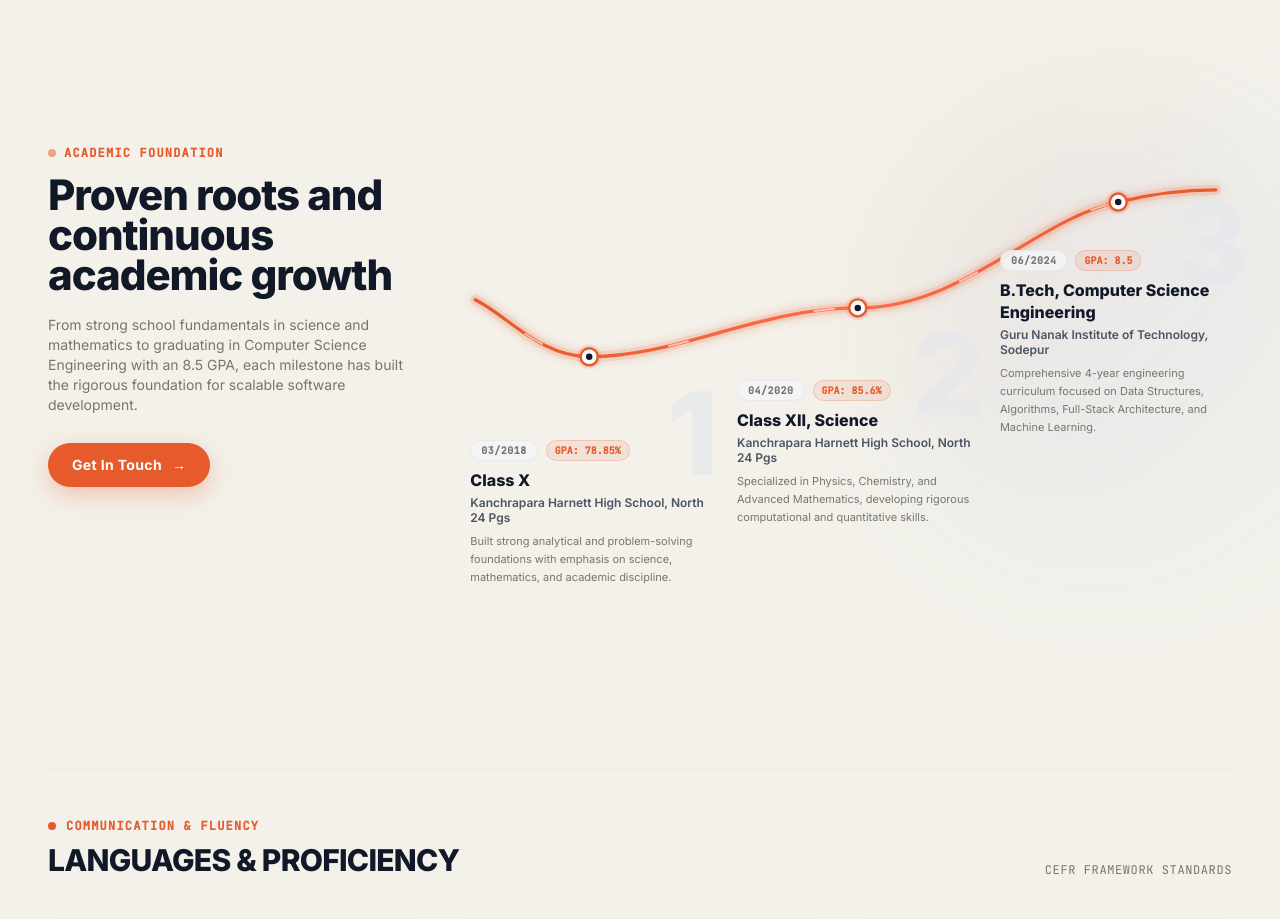
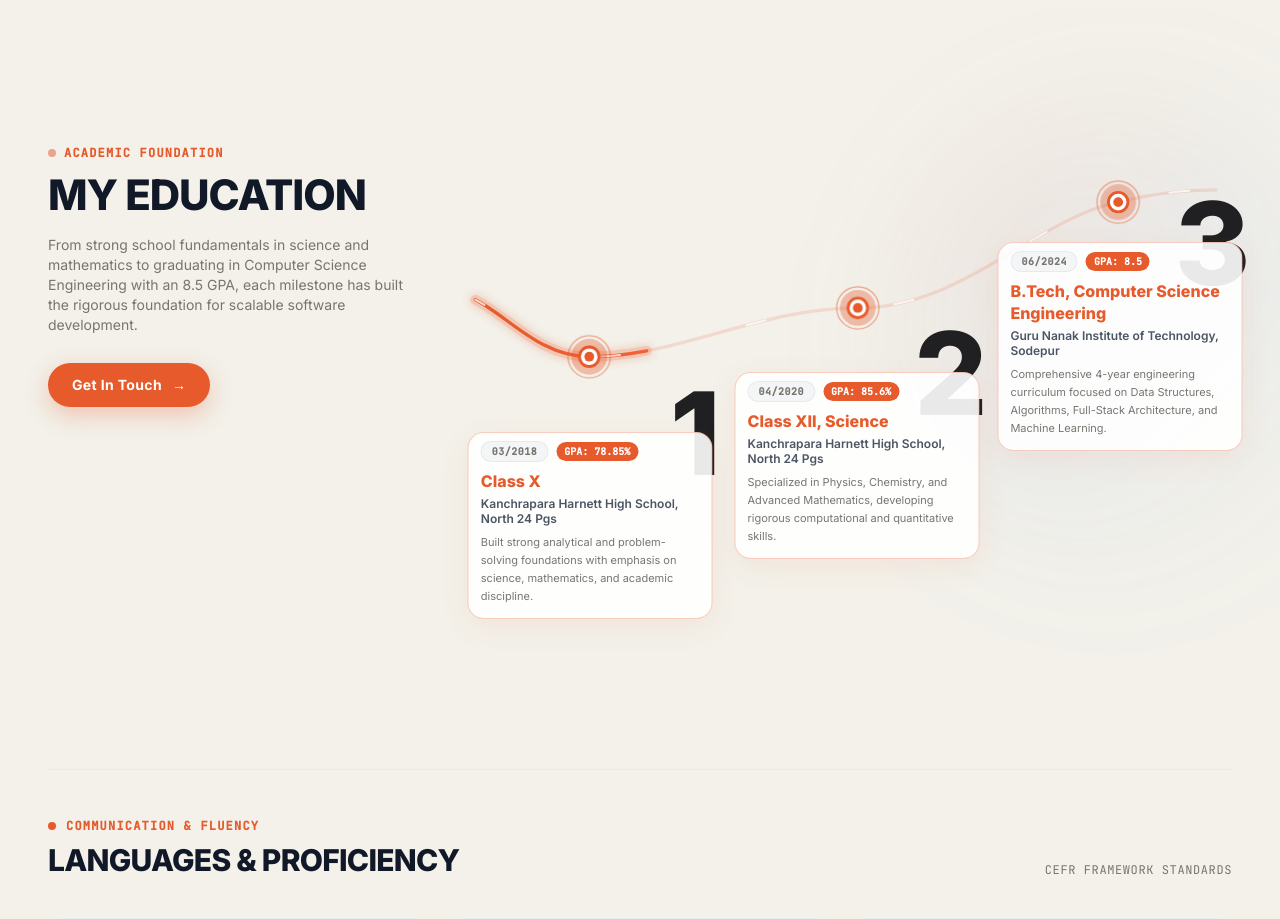
Before and after one commit to AnieX9009/MyPortfolio, a React (Vite) app: page / in a window 1280 px wide. Shown: the part 6280-7199 px from the top of the page. Built offline with nearby package versions, Linux system fonts and the light colour scheme; a web font is replaced by a local one.

Commit message:
Implement sequential scroll animation for points 1, 2, and 3 with traveling line and beacon highlights

```diff
--- a/src/components/EducationSection.tsx
+++ b/src/components/EducationSection.tsx
@@ -1,5 +1,5 @@
-import React, { useState } from 'react';
-import { motion } from 'framer-motion';
+import React, { useState, useRef, useEffect } from 'react';
+import { motion, useScroll, useTransform, useInView } from 'framer-motion';
 import { educationData, languagesData } from '../data/portfolio';
 
 // Academic descriptions for the milestones
@@ -11,6 +11,40 @@ const educationDescriptions = [
 
 export const EducationSection: React.FC = () => {
   const [hoveredIdx, setHoveredIdx] = useState<number | null>(null);
+  const [autoActiveStep, setAutoActiveStep] = useState(0);
+
+  const sectionRef = useRef<HTMLDivElement>(null);
+  const isInView = useInView(sectionRef, { once: false, margin: "-80px" });
+
+  // Scroll-linked progression
+  const { scrollYProgress } = useScroll({
+    target: sectionRef,
+    offset: ["start 75%", "center 35%"],
+  });
+
+  // Transform scroll progress to line stroke length (0 to 1)
+  const scrollPathLength = useTransform(scrollYProgress, [0.05, 0.9], [0.05, 1]);
+
+  // Timed sequential progression when scrolled into view (1 -> 2 -> 3)
+  useEffect(() => {
+    if (!isInView) {
+      setAutoActiveStep(0);
+      return;
+    }
+
+    // Sequentially highlight points 1, 2, and 3
+    const t1 = setTimeout(() => setAutoActiveStep(0), 200);   // Step 1
+    const t2 = setTimeout(() => setAutoActiveStep(1), 1200);  // Step 2
+    const t3 = setTimeout(() => setAutoActiveStep(2), 2200);  // Step 3
+    const t4 = setTimeout(() => setAutoActiveStep(3), 3200);  // All highlighted
+
+    return () => {
+      clearTimeout(t1);
+      clearTimeout(t2);
+      clearTimeout(t3);
+      clearTimeout(t4);
+    };
+  }, [isInView]);
 
   // Desktop SVG Path for the undulating orange wave
   // Starts on left at (20, 200), dips into Node 1 at (160, 270), sweeps into Node 2 at (490, 210), climbs to Node 3 at (810, 80), trails off to (930, 65)
@@ -25,15 +59,15 @@ export const EducationSection: React.FC = () => {
 
   return (
     <section
+      ref={sectionRef}
       id="education"
       className="relative py-24 sm:py-32 px-4 sm:px-8 lg:px-12 max-w-[1440px] mx-auto select-none overflow-hidden"
     >
-      {/* Ambient background decorative circle (matching top-right in reference image) */}
+      {/* Ambient background decorative circle */}
       <div className="absolute right-[-80px] top-[100px] w-[340px] sm:w-[460px] h-[340px] sm:h-[460px] rounded-full bg-gradient-to-br from-[#E65A2B]/10 via-[#3B82F6]/5 to-transparent blur-3xl pointer-events-none -z-10" />
 
       {/* ════════════════════════════════════════════════════════════════════════
           TOP MAIN CONTAINER: LEFT HEADLINE + RIGHT ANIMATED ORANGE WAVE TIMELINE
-          (Direct match to reference image composition & flow)
          ════════════════════════════════════════════════════════════════════════ */}
       <div className="flex flex-col lg:flex-row items-start justify-between gap-12 lg:gap-8 mb-28">
 
@@ -51,7 +85,7 @@ export const EducationSection: React.FC = () => {
             <span>ACADEMIC FOUNDATION</span>
           </motion.div>
 
-          {/* Main Headline matching reference typography */}
+          {/* Main Headline */}
           <motion.h2
             initial={{ opacity: 0, y: 20 }}
             whileInView={{ opacity: 1, y: 0 }}
@@ -59,7 +93,7 @@ export const EducationSection: React.FC = () => {
             transition={{ duration: 0.7, delay: 0.1 }}
             className="text-3xl sm:text-4xl lg:text-[42px] font-extrabold text-[#111827] tracking-tight leading-[1.12] mb-5"
           >
-            Proven roots and continuous academic growth
+            MY EDUCATION
           </motion.h2>
 
           {/* Subtitle / Narrative */}
@@ -73,7 +107,7 @@ export const EducationSection: React.FC = () => {
             From strong school fundamentals in science and mathematics to graduating in Computer Science Engineering with an 8.5 GPA, each milestone has built the rigorous foundation for scalable software development.
           </motion.p>
 
-          {/* Orange CTA Button (Matching "Get Started" in reference image) */}
+          {/* Orange CTA Button */}
           <motion.div
             initial={{ opacity: 0, y: 20 }}
             whileInView={{ opacity: 1, y: 0 }}
@@ -112,29 +146,50 @@ export const EducationSection: React.FC = () => {
               </linearGradient>
             </defs>
 
-            {/* 1. Ambient Glow Trail */}
+            {/* 1. Ambient Background Guide Trail */}
             <path
+              d={desktopWavePath}
+              fill="none"
+              stroke="#E65A2B"
+              strokeWidth="4"
+              strokeLinecap="round"
+              strokeLinejoin="round"
+              opacity="0.15"
+            />
+
+            {/* 2. Scroll-Linked / In-View Animated Orange Glow Path */}
+            <motion.path
               d={desktopWavePath}
               fill="none"
               stroke="#E65A2B"
               strokeWidth="12"
               strokeLinecap="round"
               strokeLinejoin="round"
-              opacity="0.22"
+              opacity="0.28"
               filter="url(#orange-glow)"
+              style={{ pathLength: scrollPathLength }}
+              initial={{ pathLength: 0 }}
+              whileInView={{ pathLength: 1 }}
+              viewport={{ once: true }}
+              transition={{ duration: 2.2, ease: [0.16, 1, 0.3, 1] }}
             />
 
-            {/* 2. Solid Crisp Orange Connecting Path (100% Visible & Clear!) */}
-            <path
+            {/* 3. Primary Crisp Animated Orange Stroke */}
+            <motion.path
               d={desktopWavePath}
               fill="none"
               stroke="url(#waveGrad)"
               strokeWidth="4"
               strokeLinecap="round"
               strokeLinejoin="round"
+              style={{ pathLength: scrollPathLength }}
+              initial={{ pathLength: 0 }}
+              whileInView={{ pathLength: 1 }}
+              viewport={{ once: true }}
+              transition={{ duration: 2.2, ease: [0.16, 1, 0.3, 1] }}
             />
 
-            {/* 3. Smooth animated drawing highlight overlay */}
+            {/* 4. Active Glowing Energy Light Beam */}
             <motion.path
               d={desktopWavePath}
               fill="none"
@@ -144,43 +199,66 @@ export const EducationSection: React.FC = () => {
               strokeDasharray="24 160"
               initial={{ strokeDashoffset: 400 }}
               animate={{ strokeDashoffset: 0 }}
-              transition={{ duration: 4, repeat: Infinity, ease: "linear" }}
-              opacity="0.6"
+              transition={{ duration: 3.5, repeat: Infinity, ease: "linear" }}
+              opacity="0.75"
             />
 
-            {/* 3 Node Markers Drawn Directly On the SVG Curve */}
+            {/* 3 Node Markers Drawn Directly On the SVG Curve (Sequentially Highlighted 1 -> 2 -> 3) */}
             {desktopNodes.map((node, i) => {
               const isHovered = hoveredIdx === i;
+              const isStepActive = isHovered || autoActiveStep >= i;
 
               return (
-                <g key={i} className="cursor-pointer">
+                <g
+                  key={i}
+                  className="cursor-pointer transition-all duration-500"
+                  onMouseEnter={() => setHoveredIdx(i)}
+                  onMouseLeave={() => setHoveredIdx(null)}
+                >
                   {/* Outer Pulsing Aura Ring */}
-                  <circle
+                  <motion.circle
                     cx={node.x}
                     cy={node.y}
-                    r={isHovered ? 20 : 15}
+                    r={isStepActive ? 22 : 14}
                     fill="#E65A2B"
-                    fillOpacity={isHovered ? 0.3 : 0.15}
-                    className="transition-all duration-300"
+                    fillOpacity={isStepActive ? 0.35 : 0.12}
+                    initial={{ scale: 0.5, opacity: 0 }}
+                    whileInView={{ scale: 1, opacity: 1 }}
+                    viewport={{ once: true }}
+                    transition={{ delay: 0.3 + i * 0.7, duration: 0.6 }}
                   />
+
+                  {/* Beacon Ping Ring (when active) */}
+                  {isStepActive && (
+                    <circle
+                      cx={node.x}
+                      cy={node.y}
+                      r="26"
+                      fill="none"
+                      stroke="#E65A2B"
+                      strokeWidth="1.5"
+                      opacity="0.5"
+                      className="animate-ping origin-center"
+                    />
+                  )}
 
                   {/* White Outer Ring Container with Shadow */}
                   <circle
                     cx={node.x}
                     cy={node.y}
-                    r="10.5"
+                    r={isStepActive ? "12" : "10"}
                     fill="#FFFFFF"
                     stroke="#E65A2B"
-                    strokeWidth="3"
-                    className="transition-all duration-300 shadow-sm"
+                    strokeWidth={isStepActive ? "3.5" : "2.5"}
+                    className="transition-all duration-300 shadow-md"
                   />
 
                   {/* Inner Solid Center Dot */}
                   <circle
                     cx={node.x}
                     cy={node.y}
-                    r={isHovered ? "5.5" : "4"}
-                    fill={isHovered ? "#E65A2B" : "#111827"}
+                    r={isStepActive ? "6" : "4"}
+                    fill={isStepActive ? "#E65A2B" : "#111827"}
                     className="transition-all duration-300"
                   />
                 </g>
@@ -193,6 +271,7 @@ export const EducationSection: React.FC = () => {
             {educationData.map((edu, idx) => {
               const node = desktopNodes[idx];
               const isHovered = hoveredIdx === idx;
+              const isStepActive = isHovered || autoActiveStep >= idx;
               const stepNumber = idx + 1;
 
               return (
@@ -203,41 +282,55 @@ export const EducationSection: React.FC = () => {
                     top: node.cardTop,
                     transform: 'translate(-50%, 0)',
                   }}
-                  className="absolute w-[240px] pointer-events-auto group"
+                  className="absolute w-[245px] pointer-events-auto group"
                   onMouseEnter={() => setHoveredIdx(idx)}
                   onMouseLeave={() => setHoveredIdx(null)}
                 >
-                  {/* Giant Faint Background Number (1, 2, 3) Matching Reference Graphic */}
-                  <div
+                  {/* Giant Faint Background Number (1, 2, 3) with Scroll/Hover Highlight */}
+                  <motion.div
+                    initial={{ opacity: 0, scale: 0.8 }}
+                    whileInView={{ opacity: 1, scale: 1 }}
+                    viewport={{ once: true }}
+                    transition={{ delay: 0.3 + idx * 0.7, duration: 0.6 }}
                     className={`absolute -top-14 -right-2 text-[115px] font-black font-sans select-none pointer-events-none leading-none transition-all duration-500 ${
-                      isHovered
-                        ? 'text-[#E65A2B]/22 scale-105'
-                        : 'text-gray-200/75'
+                      isStepActive
+                        ? 'text-[#E65A2B]/28 scale-105'
+                        : 'text-gray-200/70'
                     }`}
                   >
                     {stepNumber}
-                  </div>
+                  </motion.div>
 
                   {/* Milestone Card Content */}
                   <motion.div
-                    initial={{ opacity: 0, y: 25 }}
+                    initial={{ opacity: 0, y: 30 }}
                     whileInView={{ opacity: 1, y: 0 }}
                     viewport={{ once: true }}
-                    transition={{ duration: 0.7, delay: 0.2 + idx * 0.18 }}
-                    className="relative z-10 pt-2"
+                    transition={{ duration: 0.7, delay: 0.3 + idx * 0.7 }}
+                    className={`relative z-10 pt-2 p-3 rounded-2xl transition-all duration-500 ${
+                      isStepActive
+                        ? 'bg-white/90 backdrop-blur-xs shadow-[0_8px_30px_rgba(230,90,43,0.08)] border border-[#E65A2B]/30 translate-y-[-4px]'
+                        : 'bg-transparent border border-transparent'
+                    }`}
                   >
                     {/* Period & Score Header Pills */}
                     <div className="flex items-center gap-2 mb-2">
                       <span className="text-[10px] font-mono font-bold uppercase tracking-wider text-[#77756F] bg-gray-100/90 px-2.5 py-0.5 rounded-full border border-gray-200/80 shadow-xs">
                         {edu.period}
                       </span>
-                      <span className="text-[10px] font-mono font-bold uppercase px-2 py-0.5 rounded-full bg-[#E65A2B]/10 text-[#E65A2B] border border-[#E65A2B]/20">
+                      <span className={`text-[10px] font-mono font-bold uppercase px-2 py-0.5 rounded-full transition-colors duration-300 ${
+                        isStepActive
+                          ? 'bg-[#E65A2B] text-white shadow-xs'
+                          : 'bg-[#E65A2B]/10 text-[#E65A2B] border border-[#E65A2B]/20'
+                      }`}>
                         {edu.gpa}
                       </span>
                     </div>
 
                     {/* Degree Title */}
-                    <h3 className="text-base font-extrabold font-sans text-[#111827] group-hover:text-[#E65A2B] transition-colors duration-300 leading-snug mb-1">
+                    <h3 className={`text-base font-extrabold font-sans leading-snug mb-1 transition-colors duration-300 ${
+                      isStepActive ? 'text-[#E65A2B]' : 'text-[#111827]'
+                    }`}>
                       {edu.degree}
                     </h3>
 
@@ -266,6 +359,7 @@ export const EducationSection: React.FC = () => {
 
             {educationData.map((edu, idx) => {
               const stepNumber = idx + 1;
+              const isStepActive = autoActiveStep >= idx;
 
               return (
                 <motion.div
@@ -273,16 +367,26 @@ export const EducationSection: React.FC = () => {
                   initial={{ opacity: 0, x: 20 }}
                   whileInView={{ opacity: 1, x: 0 }}
                   viewport={{ once: true }}
-                  transition={{ duration: 0.6, delay: idx * 0.15 }}
-                  className="relative group bg-white p-5 sm:p-6 rounded-2xl border border-gray-200/80 shadow-[0_4px_20px_rgba(0,0,0,0.03)] hover:shadow-[0_12px_32px_rgba(0,0,0,0.08)] hover:border-[#E65A2B]/40 transition-all duration-300"
+                  transition={{ duration: 0.6, delay: idx * 0.4 }}
+                  className={`relative group bg-white p-5 sm:p-6 rounded-2xl border transition-all duration-300 ${
+                    isStepActive
+                      ? 'border-[#E65A2B]/50 shadow-[0_12px_32px_rgba(230,90,43,0.12)]'
+                      : 'border-gray-200/80 shadow-[0_4px_20px_rgba(0,0,0,0.03)]'
+                  }`}
                 >
                   {/* Glowing Node on the Vertical Line */}
-                  <div className="absolute -left-[30px] sm:-left-[46px] top-6 w-7 h-7 rounded-full bg-white border-2 border-[#E65A2B] shadow-md flex items-center justify-center">
-                    <div className="w-2.5 h-2.5 rounded-full bg-[#E65A2B] group-hover:scale-125 transition-transform" />
+                  <div className={`absolute -left-[30px] sm:-left-[46px] top-6 w-7 h-7 rounded-full bg-white border-2 transition-colors duration-300 flex items-center justify-center ${
+                    isStepActive ? 'border-[#E65A2B] shadow-md' : 'border-gray-300'
+                  }`}>
+                    <div className={`w-2.5 h-2.5 rounded-full transition-transform duration-300 ${
+                      isStepActive ? 'bg-[#E65A2B] scale-125' : 'bg-gray-400'
+                    }`} />
                   </div>
 
                   {/* Giant Faint Number Background */}
-                  <div className="absolute right-4 top-2 text-7xl font-black font-sans text-gray-100/90 pointer-events-none select-none">
+                  <div className={`absolute right-4 top-2 text-7xl font-black font-sans pointer-events-none select-none transition-colors duration-300 ${
+                    isStepActive ? 'text-[#E65A2B]/20' : 'text-gray-100/90'
+                  }`}>
                     {stepNumber}
                   </div>
 
@@ -292,12 +396,16 @@ export const EducationSection: React.FC = () => {
                       <span className="text-[10px] font-mono font-bold uppercase tracking-wider text-[#77756F] bg-gray-100 px-2.5 py-0.5 rounded-full border border-gray-200">
                         {edu.period}
                       </span>
-                      <span className="text-[10px] font-mono font-bold uppercase px-2 py-0.5 rounded-full bg-[#E65A2B]/10 text-[#E65A2B] border border-[#E65A2B]/20">
+                      <span className={`text-[10px] font-mono font-bold uppercase px-2 py-0.5 rounded-full transition-colors duration-300 ${
+                        isStepActive ? 'bg-[#E65A2B] text-white' : 'bg-[#E65A2B]/10 text-[#E65A2B] border border-[#E65A2B]/20'
+                      }`}>
                         {edu.gpa}
                       </span>
                     </div>
 
-                    <h3 className="text-base sm:text-lg font-extrabold font-sans text-[#111827] group-hover:text-[#E65A2B] transition-colors mb-1">
+                    <h3 className={`text-base sm:text-lg font-extrabold font-sans transition-colors mb-1 ${
+                      isStepActive ? 'text-[#E65A2B]' : 'text-[#111827]'
+                    }`}>
                       {edu.degree}
                     </h3>
 
```
